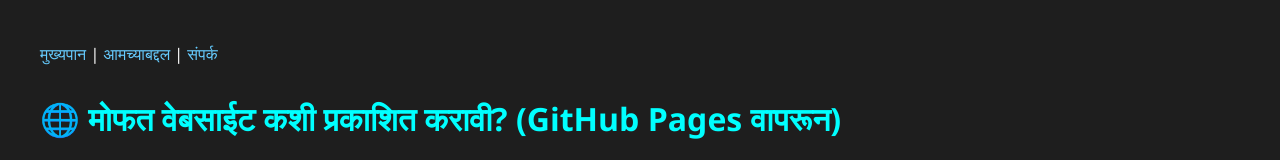
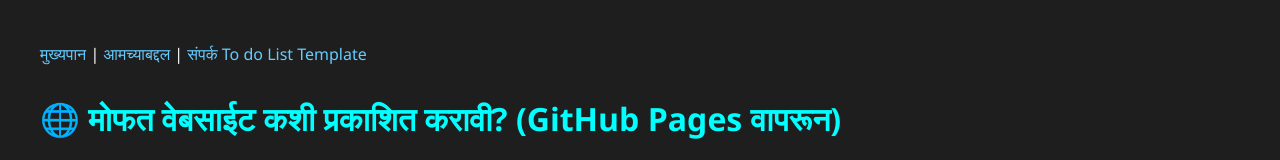
Before and after one commit to vishyvishy/my-website, a plain HTML site: page index.html in a window 1280 px wide. Shown: the top 160 px of the page. Drawn offline with Linux system fonts and the light colour scheme.

Commit message:
Update index.html

```diff
--- a/index.html
+++ b/index.html
@@ -5,6 +5,7 @@
   <a href="index.html">मुख्यपान</a> |
   <a href="about.html">आमच्याबद्दल</a> |
   <a href="contact.html">संपर्क</a>
+  <a href="To do List Template.html">To do List Template</a>
   </nav>
   <meta charset="UTF-8">
   <meta name="viewport" content="width=device-width, initial-scale=1.0">
```
